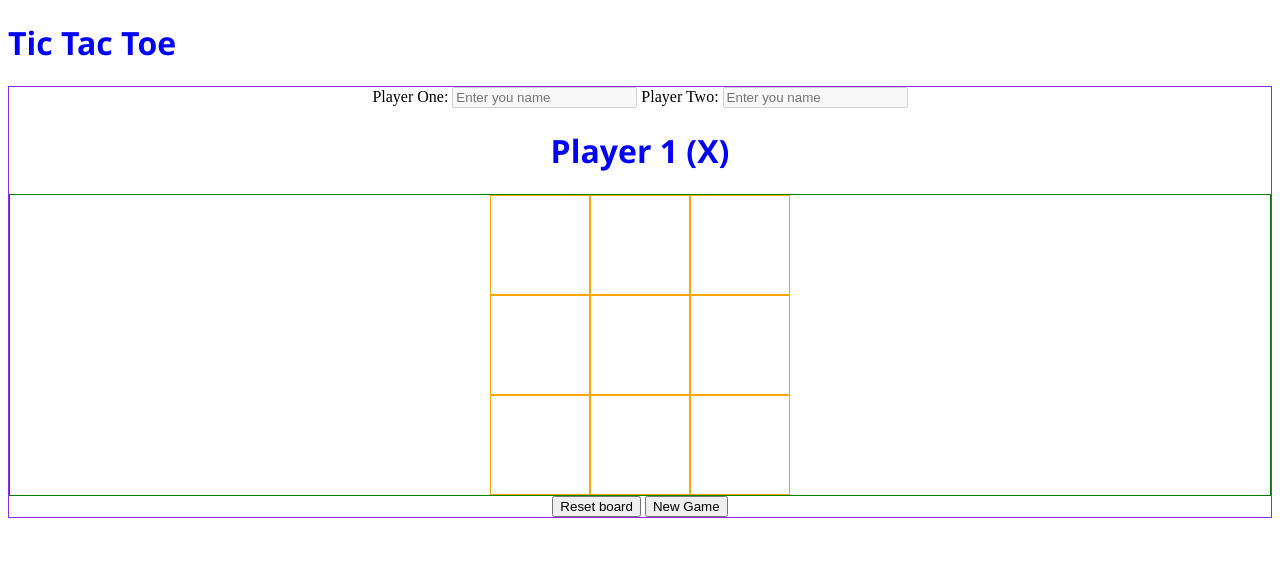
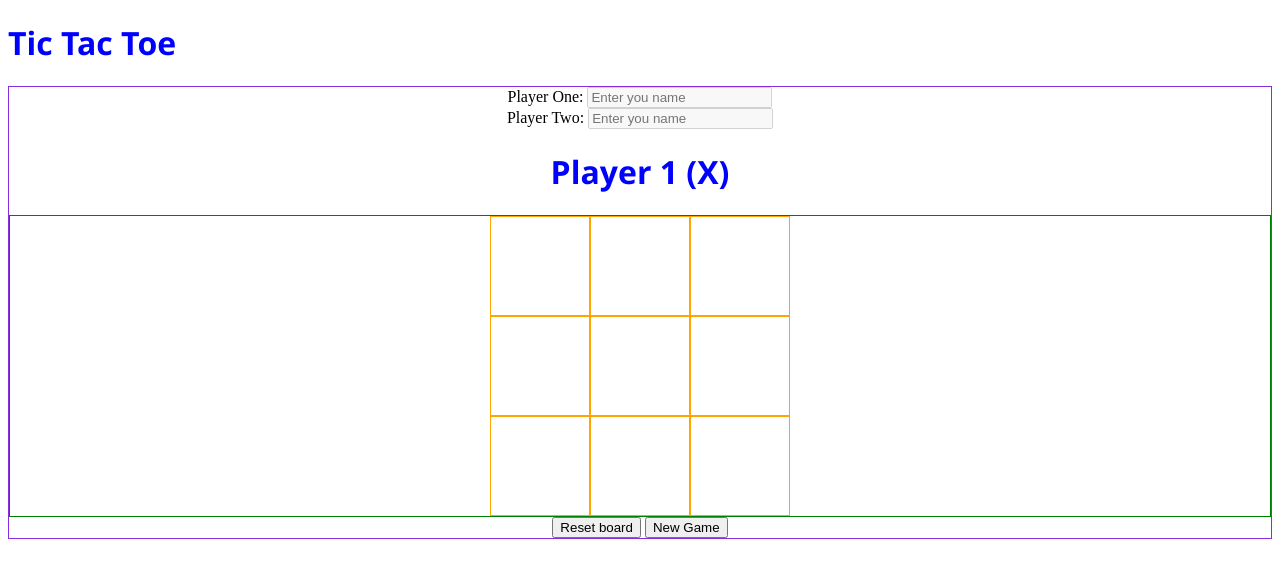
Before and after one commit to OrianaLand/Tic-Tac-Toe, a plain HTML site: page index.html in a window 1280 px wide. Both pictures are taken after a click on the button "Start". Drawn offline with Linux system fonts and the light colour scheme.

Commit message:
Fix Reset Board button class name

```diff
--- a/index.html
+++ b/index.html
@@ -7,9 +7,13 @@
     <title>Tic Tac Toe</title>
   </head>
   <body>
+    <div class="header">
       <h1>Tic Tac Toe</h1>
+    </div>
+
     <div class="container">
-      <div class="players">
+      <div class="players-div">
+        <div class="player">
           <label for="player-one">Player One:</label>
           <input
             type="text"
@@ -18,6 +22,8 @@
             maxlength="15"
             id="player-one"
           />
+        </div>
+        <div class="player">
           <label for="player-two">Player Two:</label>
           <input
             type="text"
@@ -27,6 +33,7 @@
             id="player-two"
           />
         </div>
+      </div>
       <h1 class="turn"></h1>
       <div class="board disabled"></div>
       <span class="winner-message"></span>
@@ -34,7 +41,7 @@
         >Game has ended. Reset the board to play again</span
       >
       <button id="start-game">Start</button>
-      <button id="reset-game">Reset board</button>
+      <button id="reset-board">Reset board</button>
       <button id="new-game">New Game</button>
     </div>
     <script src="script.js"></script>
--- a/script.js
+++ b/script.js
@@ -190,7 +190,7 @@ const DisplayController = (() => {
   const playerTurn = document.querySelector(".turn");
   const boardContainer = document.querySelector(".board");
   const startBtn = document.querySelector("#start-game");
-  const resetBtn = document.querySelector("#reset-game");
+  const resetBtn = document.querySelector("#reset-board");
   const newGameBtn = document.querySelector("#new-game");
   const playerOneInput = document.querySelector("#player-one");
   const playerTwoInput = document.querySelector("#player-two");
--- a/styles.css
+++ b/styles.css
@@ -32,6 +32,6 @@ h1{
     display: none;
 }
 
-#reset-game, #new-game{
+#reset-board, #new-game{
     display: none;
 }
```
Lines whose indentation alone changed are shown as unchanged.
